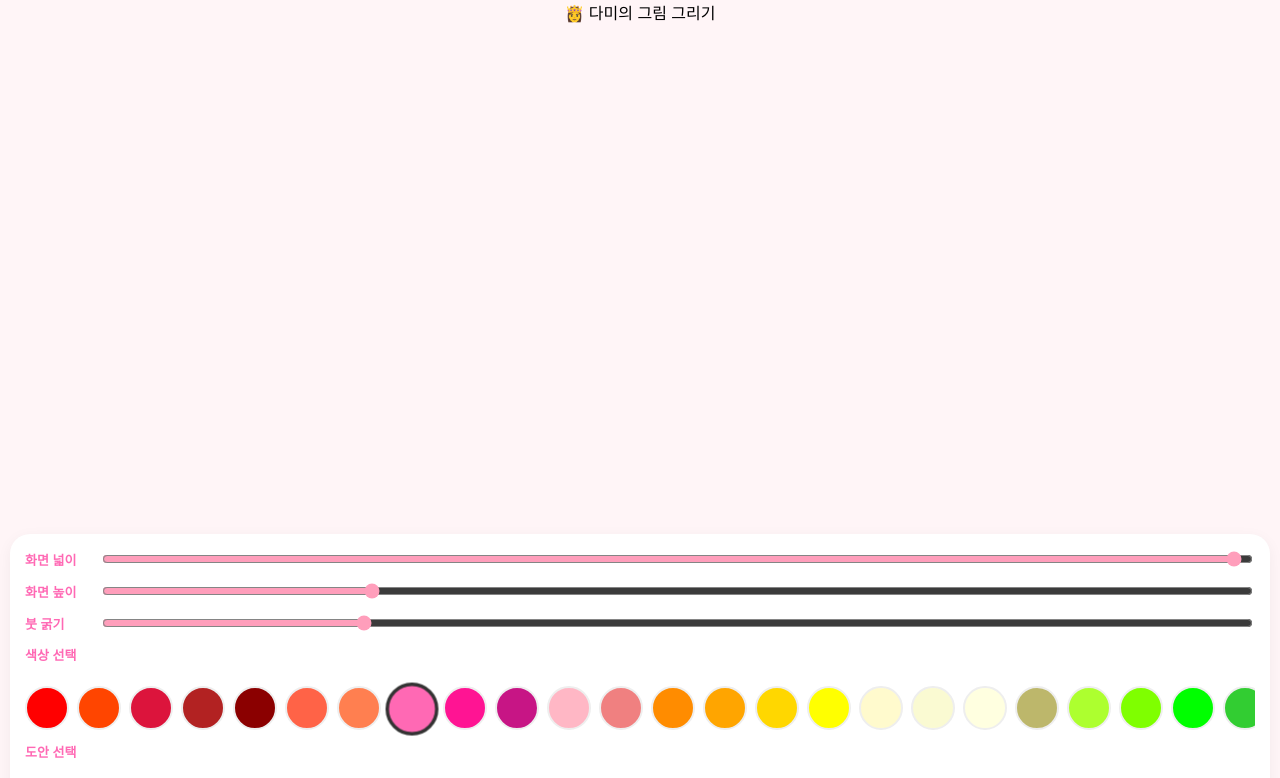
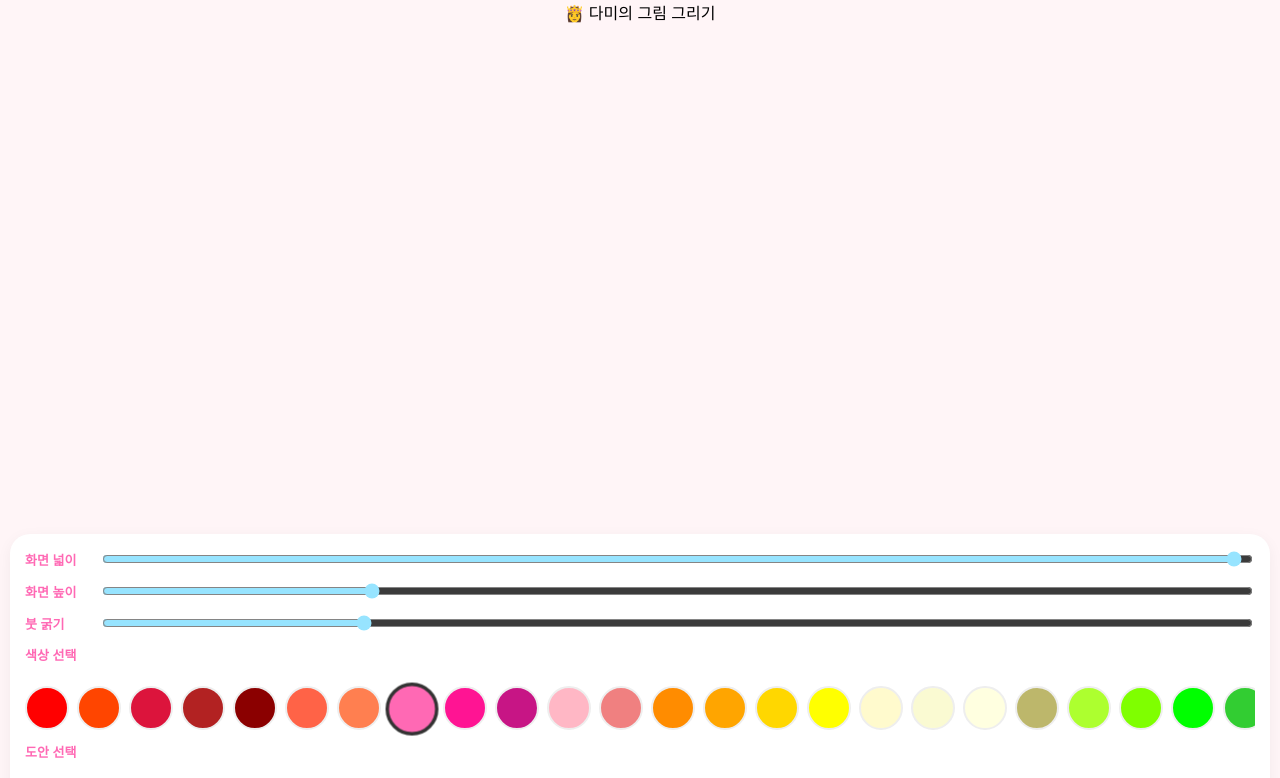
Before and after one commit to damipapa/damigrim, a plain HTML site: page index.html in a window 1280 px wide. Shown: the top 778 px of the page. Drawn offline with Linux system fonts and the light colour scheme; grey boxes are pictures that could not be loaded.

Commit message:
Update index.html

```diff
--- a/index.html
+++ b/index.html
@@ -31,7 +31,7 @@
         }
         .row { display: flex; align-items: center; gap: 10px; margin-bottom: 12px; }
         .row label { font-weight: bold; color: #FF69B4; font-size: 13px; min-width: 65px; text-align: left; }
-        input[type=range] { flex: 1; accent-color: #FF9EBB; }
+        input[type=range] { flex: 1; accent-color: #97e4ff; }
 
         .scroll-box { display: flex; gap: 8px; overflow-x: auto; padding: 10px 0; -webkit-overflow-scrolling: touch; }
         .scroll-box::-webkit-scrollbar { display: none; }
```
